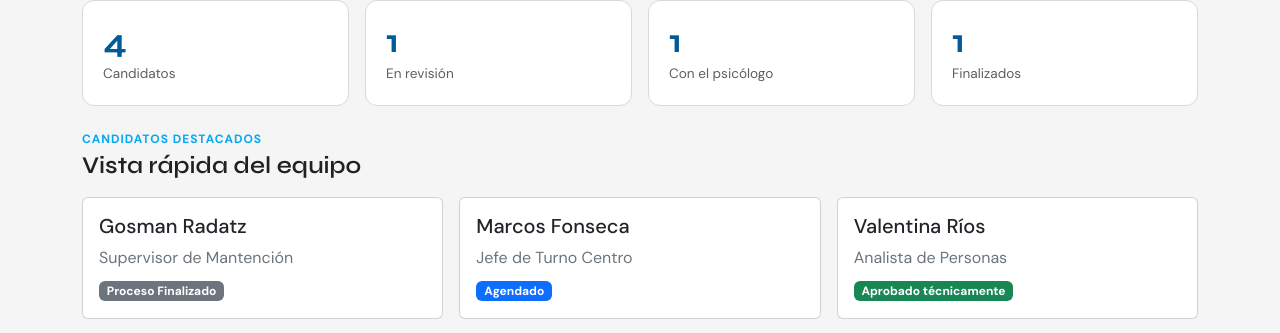
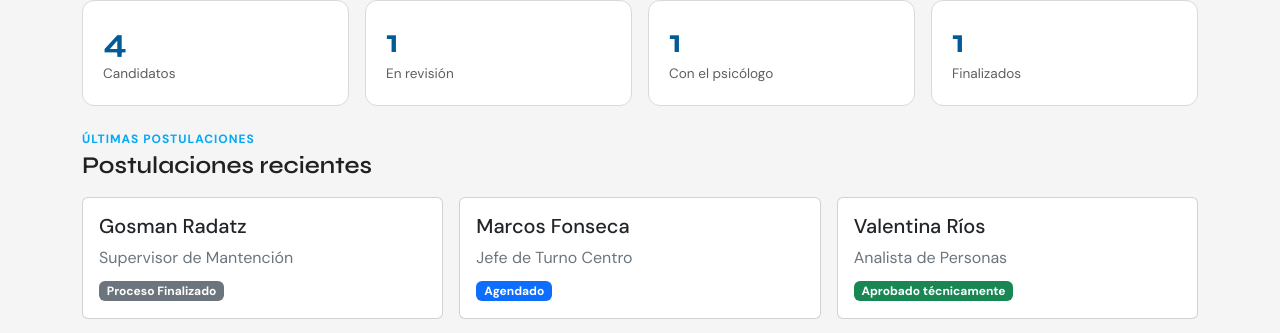
Before and after one commit to Linn-Unix/FullStack-II-002D-CasoAquaFiles, a React (Vite) app: page /supervisor in a window 1280 px wide. Shown: the part 433-766 px from the top of the page. Built offline with nearby package versions, Linux system fonts and the light colour scheme.

Commit message:
feat: mostrar solo las 3 postulaciones más recientes

```diff
--- a/src/pages/SupervisorPage.jsx
+++ b/src/pages/SupervisorPage.jsx
@@ -24,6 +24,9 @@ function SupervisorPage({ candidatos, actualizarCandidato, modoOscuro, alCambiar
   // 3. Candidato seleccionado. Si no hay ninguno, usamos el primero de la lista.
   const seleccionado = candidatos.find((candidato) => candidato.id === idSeleccionado) ?? filtrados[0]
   const pendientes = contarPorEstado(candidatos, ESTADOS.REVISION)
+
+  // Las postulaciones nuevas se agregan al inicio de la lista, así que las 3 primeras son las más recientes.
+  const recientes = candidatos.slice(0, 3)
 
   // 4. Indicadores calculados a partir de los datos (se actualizan solos).
   const indicadores = [
@@ -61,10 +64,10 @@ function SupervisorPage({ candidatos, actualizarCandidato, modoOscuro, alCambiar
       </section>
 
       <section className="mb-4">
-        <p className="tag mb-1">CANDIDATOS DESTACADOS</p>
-        <h2 className="h4 mb-3">Vista rápida del equipo</h2>
+        <p className="tag mb-1">ÚLTIMAS POSTULACIONES</p>
+        <h2 className="h4 mb-3">Postulaciones recientes</h2>
         <div className="row g-3">
-          {candidatos.map((candidato) => (
+          {recientes.map((candidato) => (
             <CandidatoCard key={candidato.id} nombre={candidato.nombre} cargo={candidato.cargo} estado={candidato.estado} />
           ))}
         </div>
```
